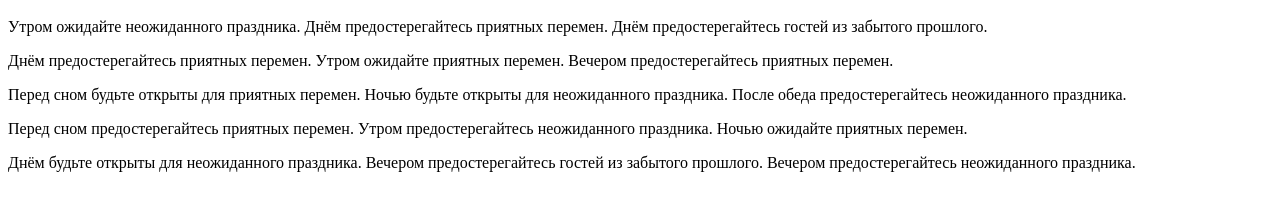
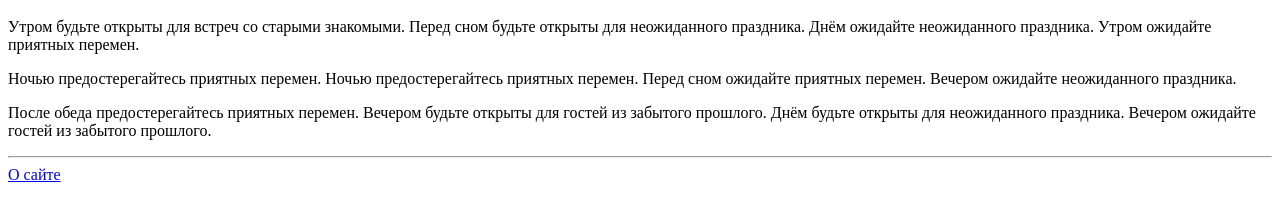
Before and after one commit to aashapka/practice, a plain HTML site: page index.html in a window 1280 px wide. Shown: the part 48-266 px from the top of the page. Drawn offline with Linux system fonts and the light colour scheme.

Commit message:
Updated index.html

```diff
--- a/index.html
+++ b/index.html
@@ -5,5 +5,5 @@
             <title>Гороскоп</title>
             </head>
 
-            <body><h1>Гороскоп на 2023-02-10</h1><p>Утром ожидайте неожиданного праздника. Днём предостерегайтесь приятных перемен. Днём предостерегайтесь гостей из забытого прошлого.</p><p>Днём предостерегайтесь приятных перемен. Утром ожидайте приятных перемен. Вечером предостерегайтесь приятных перемен.</p><p>Перед сном будьте открыты для приятных перемен. Ночью будьте открыты для неожиданного праздника. После обеда предостерегайтесь неожиданного праздника.</p><p>Перед сном предостерегайтесь приятных перемен. Утром предостерегайтесь неожиданного праздника. Ночью ожидайте приятных перемен.</p><p>Днём будьте открыты для неожиданного праздника. Вечером предостерегайтесь гостей из забытого прошлого. Вечером предостерегайтесь неожиданного праздника.</p></body>
+            <body><h1>Гороскоп на 2023-02-10</h1><p>Утром будьте открыты для встреч со старыми знакомыми. Перед сном будьте открыты для неожиданного праздника. Днём ожидайте неожиданного праздника. Утром ожидайте приятных перемен.</p><p>Ночью предостерегайтесь приятных перемен. Ночью предостерегайтесь приятных перемен. Перед сном ожидайте приятных перемен. Вечером ожидайте неожиданного праздника.</p><p>После обеда предостерегайтесь приятных перемен. Вечером будьте открыты для гостей из забытого прошлого. Днём будьте открыты для неожиданного праздника. Вечером ожидайте гостей из забытого прошлого.</p><hr /><a href="/about.html">О сайте</a></body>
             </html>
```
